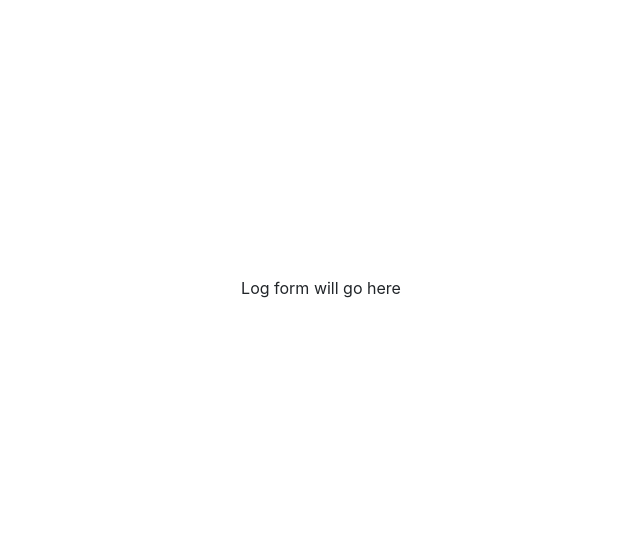
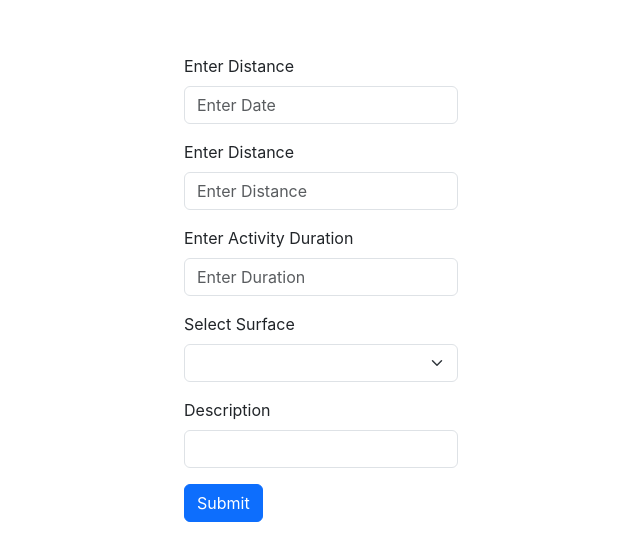
Before and after one commit to paulg44/fitness_app-supabase-, a React (Create React App) app in the folder fitness-app/: page /enterLogs in a window 1280 px wide. Shown: the part 112-672 px from the top of the page, without its empty margins (319-959 px from the left). Built offline with nearby package versions, Linux system fonts and the light colour scheme; the HTML template or start-up script is replaced by a standard one.

Commit message:
add basic form with limited fields

```diff
--- a/fitness-app/src/Components/EnterLogForm/EnterLogForm.tsx
+++ b/fitness-app/src/Components/EnterLogForm/EnterLogForm.tsx
@@ -1,7 +1,38 @@
 // Enter Log Form Component
 
+import { Form, Button } from "react-bootstrap";
+
 function EnterLogForm() {
-  return <div>Log form will go here</div>;
+  return (
+    <Form>
+      <Form.Group className="mb-3" controlId="formEnterDate">
+        <Form.Label>Enter Distance</Form.Label>
+        <Form.Control type="text" placeholder="Enter Date" />
+      </Form.Group>
+      <Form.Group className="mb-3" controlId="formEnterDistance">
+        <Form.Label>Enter Distance</Form.Label>
+        <Form.Control type="text" placeholder="Enter Distance" />
+      </Form.Group>
+      <Form.Group className="mb-3" controlId="formEnterDuration">
+        <Form.Label>Enter Activity Duration</Form.Label>
+        <Form.Control type="text" placeholder="Enter Duration" />
+      </Form.Group>
+      <Form.Group className="mb-3" controlId="formEnterSurface">
+        <Form.Label>Select Surface</Form.Label>
+        <Form.Select aria-label="Select Surface">
+          <option></option>
+          <option value="1">Road</option>
+          <option value="2">Track</option>
+          <option value="3">Trail</option>
+        </Form.Select>
+      </Form.Group>
+      <Form.Group className="mb-3" controlId="formEnterDesc">
+        <Form.Label>Description</Form.Label>
+        <Form.Control type="text" placeholder="" />
+      </Form.Group>
+      <Button type="submit">Submit</Button>
+    </Form>
+  );
 }
 
 export default EnterLogForm;
```
